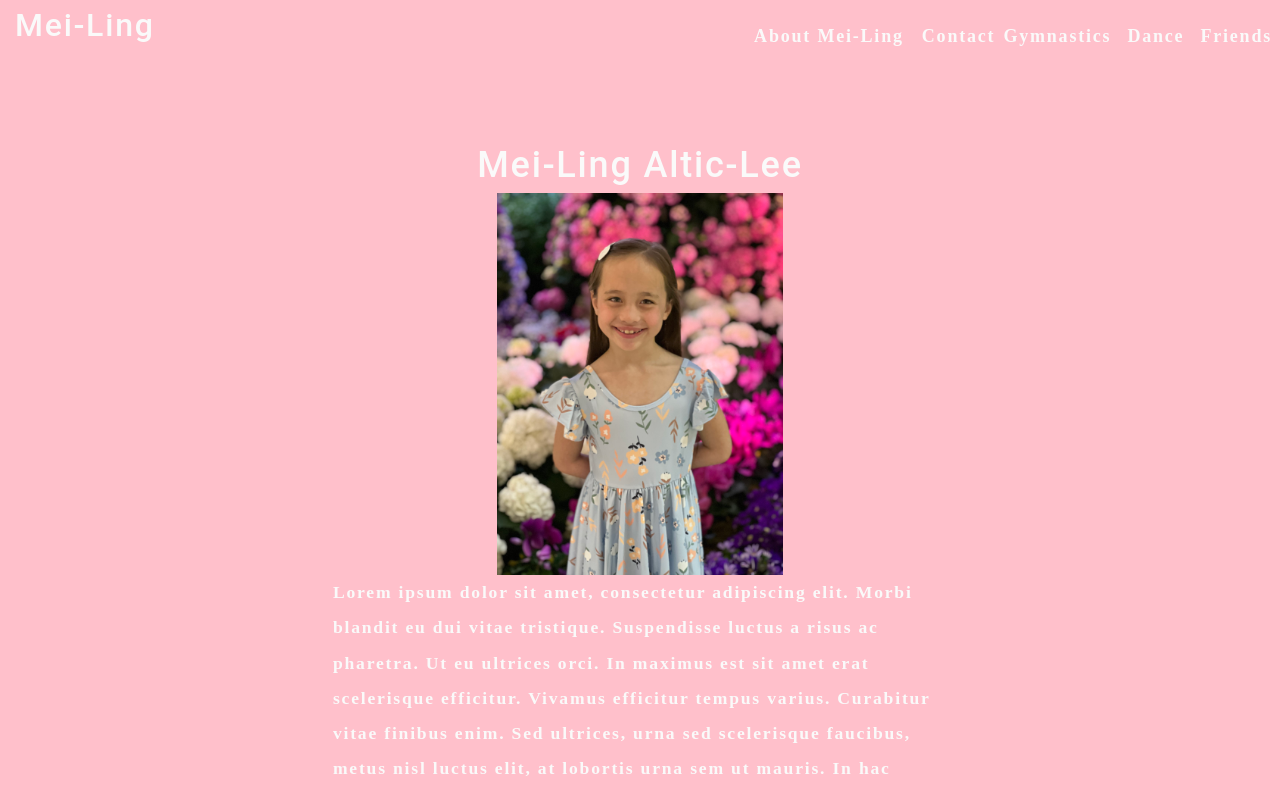
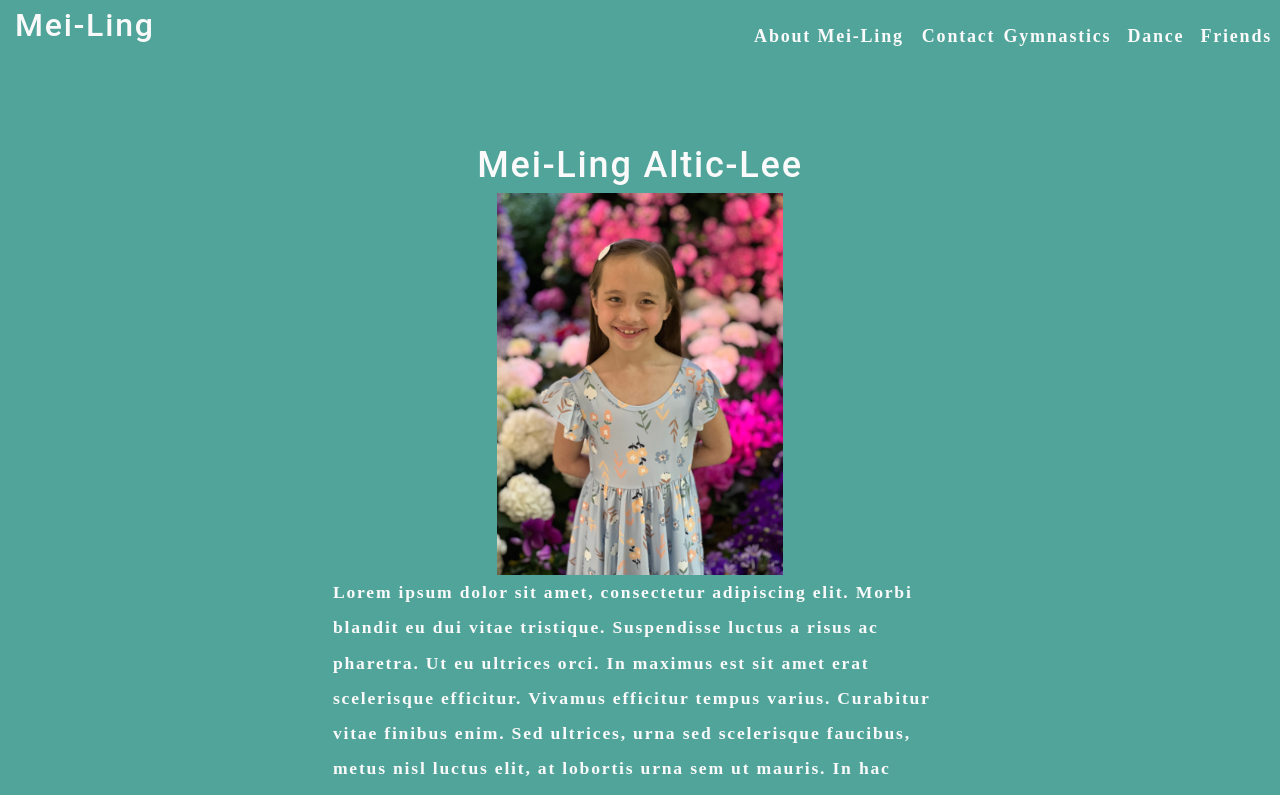
Before and after one commit to chrislee-webdev/meiling-site, a React (Create React App) app: page / in a window 1280 px wide. Shown: the top 795 px of the page. Built offline with nearby package versions, Linux system fonts and the light colour scheme.

Commit message:
changed background color per Mei-Ling

```diff
--- a/src/index.css
+++ b/src/index.css
@@ -9,7 +9,7 @@ main {
   --secondary: #f3a847;
   --tertiary: #b12704;
   --light: #fafafa;
-  --dark: pink;
+  --dark: #51A49A;
   --darker: #111111;
   --error: rgb(228, 46, 1);
   --spacing-one: calc(1rem * 0.5);
```
